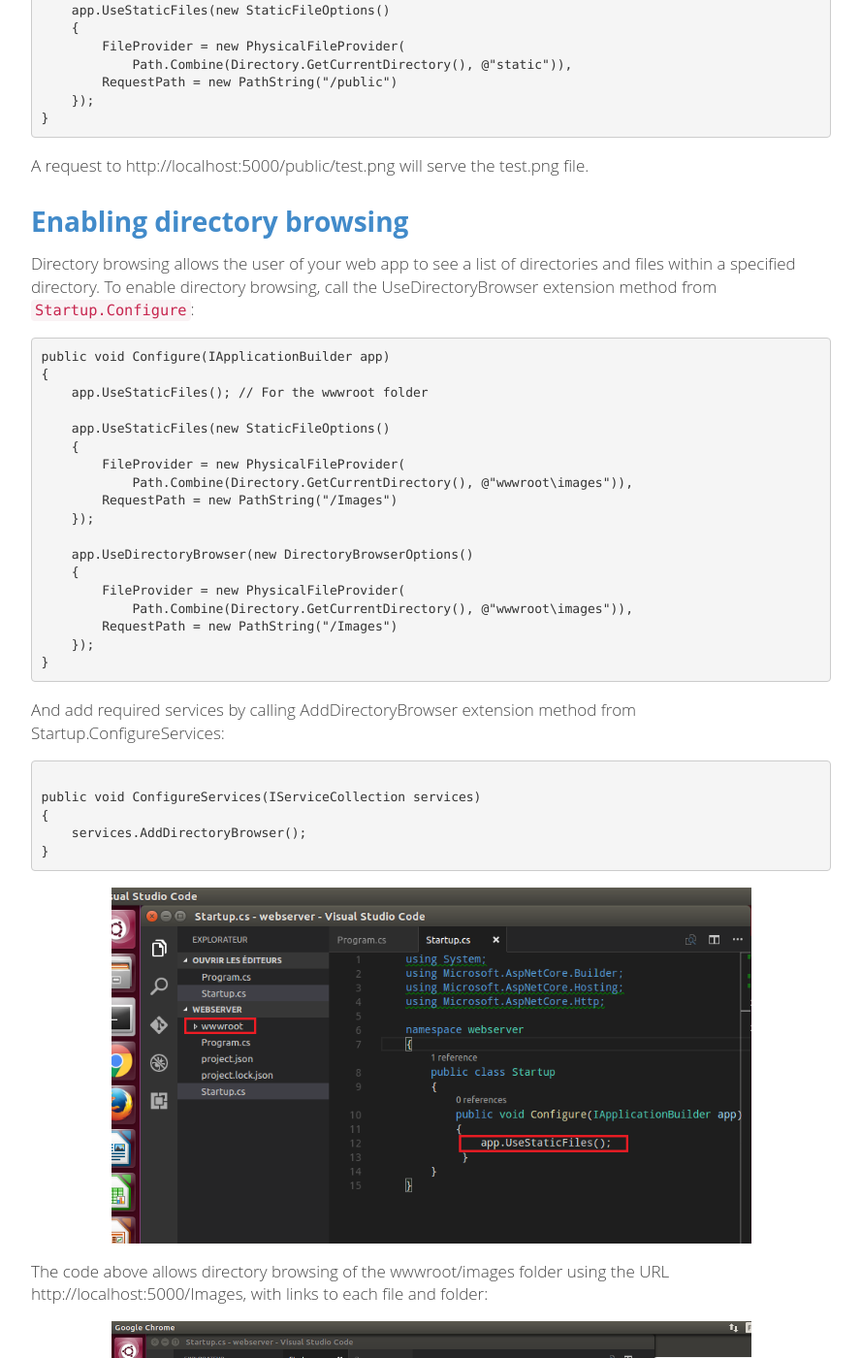
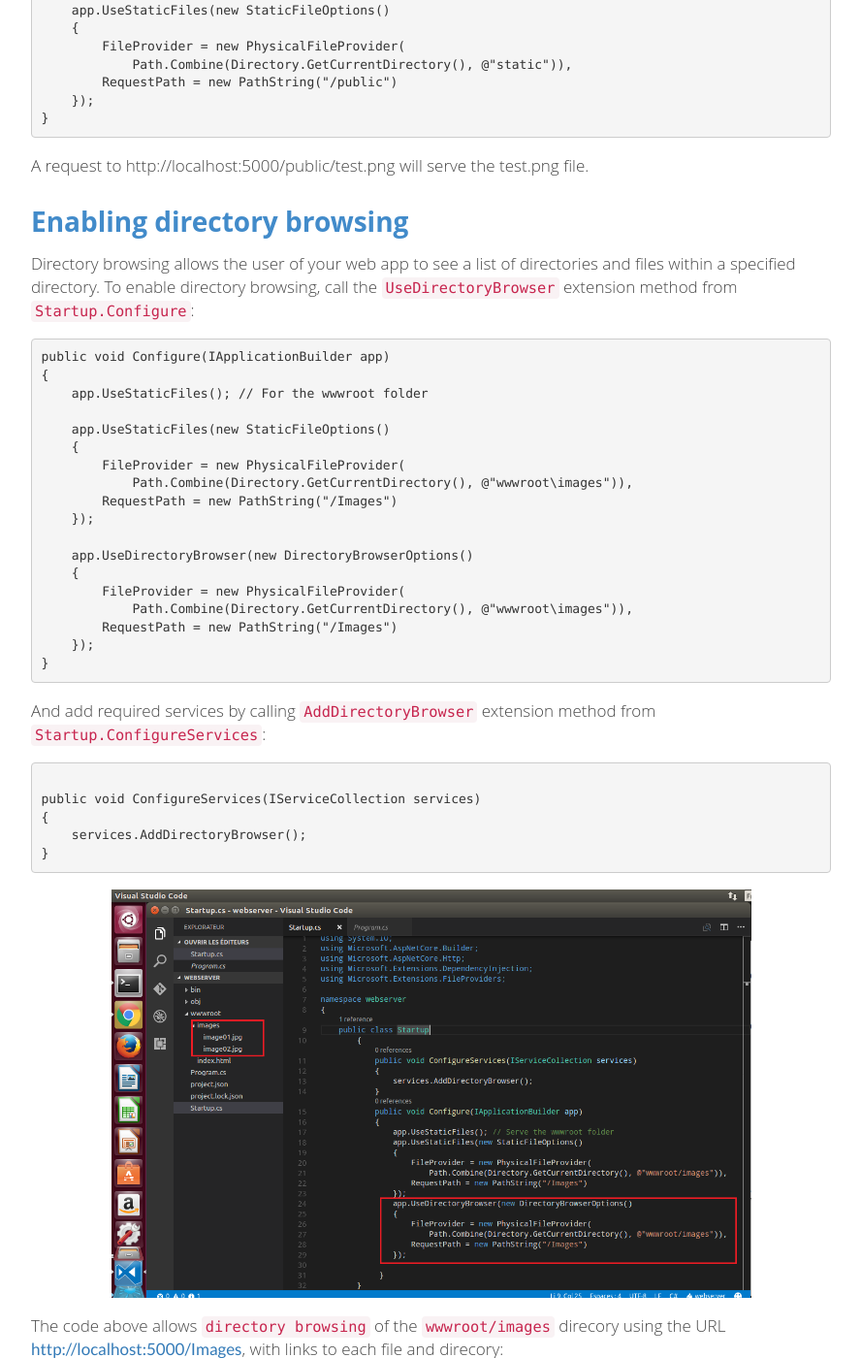
Before and after one commit to malekbenz/malekbenz, a Jekyll site: the page built from _posts/2016-08-10-Serving-static-content-with-AspNet-core.md, in a window 1280 px wide and 1400 px high, scrolled down 6897 px. Shown: the whole window at 97% size, without its empty margins (53-941 px from the left). Built offline with Jekyll 4.4.1, drawn with Linux system fonts in a browser that asks for light colours; nearby versions of some CDN libraries; comment, search, counter and statistics services are not loaded.

Commit message:
startup.cs

````diff
--- a/_posts/2016-08-10-Serving-static-content-with-AspNet-core.md
+++ b/_posts/2016-08-10-Serving-static-content-with-AspNet-core.md
@@ -223,7 +223,7 @@ A request to http://localhost:5000/public/test.png will serve the test.png file.
 
 ## Enabling directory browsing
 
-Directory browsing allows the user of your web app to see a list of directories and files within a specified directory. To enable directory browsing, call the UseDirectoryBrowser extension method from `Startup.Configure`:
+Directory browsing allows the user of your web app to see a list of directories and files within a specified directory. To enable directory browsing, call the `UseDirectoryBrowser` extension method from `Startup.Configure`:
 
 ```
 public void Configure(IApplicationBuilder app)
@@ -246,7 +246,7 @@ public void Configure(IApplicationBuilder app)
 }
 ```
 
-And add required services by calling AddDirectoryBrowser extension method from Startup.ConfigureServices:
+And add required services by calling `AddDirectoryBrowser` extension method from `Startup.ConfigureServices`:
 
 ```
 
@@ -255,9 +255,9 @@ public void ConfigureServices(IServiceCollection services)
     services.AddDirectoryBrowser();
 }
 ```
-![CMD](/images/dotnet/webserverStartup.png){:class="img-responsive" :max-width="80%"}
+![CMD](/images/dotnet/webserverStartBrowseDir.png){:class="img-responsive" :max-width="80%"}
 
-The code above allows directory browsing of the wwwroot/images folder using the URL http://localhost:5000/Images, with links to each file and folder:
+The code above allows `directory browsing` of the `wwwroot/images` direcory using the URL [http://localhost:5000/Images](http://localhost:5000/Images), with links to each file and direcory:
 
 ![CMD](/images/dotnet/webserverbrowsedir.png){:class="img-responsive" :max-width="80%"}
 
````
